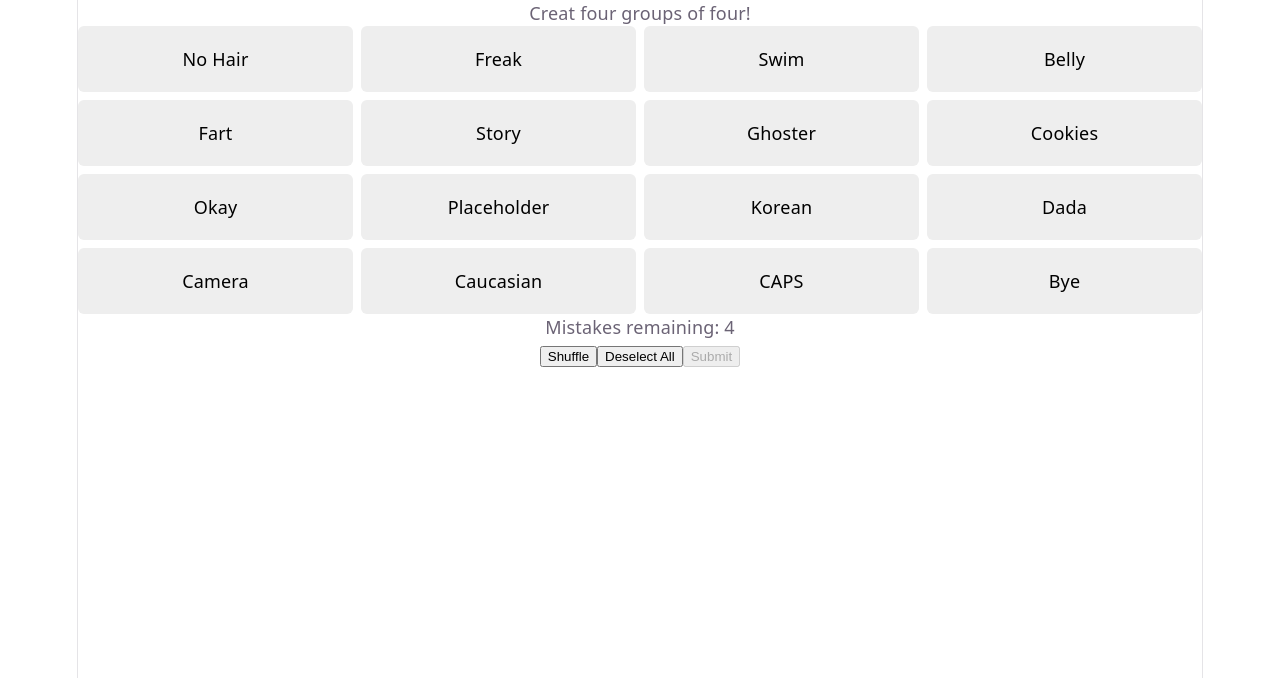
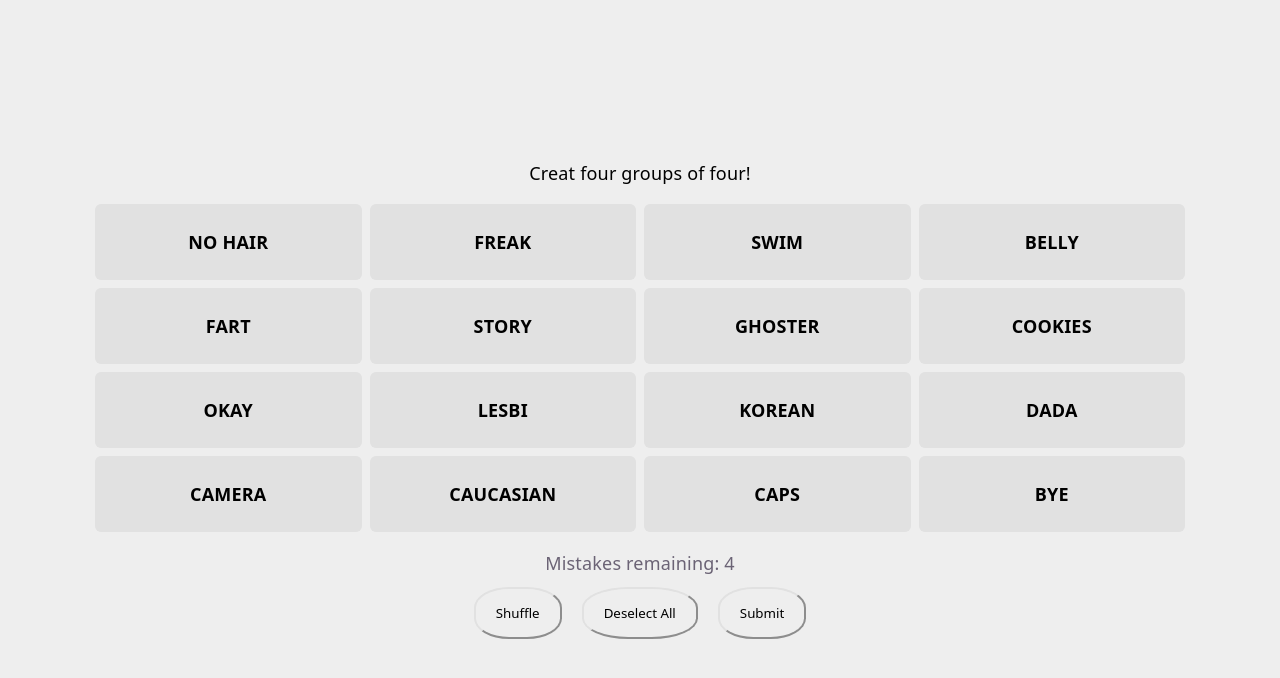
Before and after one commit to cindylemon/chw-connections, a React (Vite) app in the folder my-react-app/: page / in a window 1280 px wide. Shown: the top 678 px of the page. Built offline with nearby package versions, Linux system fonts and the light colour scheme.

Commit message:
looks more like the original now

```diff
--- a/my-react-app/src/App.css
+++ b/my-react-app/src/App.css
@@ -1,18 +1,54 @@
+body {
+  background-color: #eee;
+  margin: 0;
+  display: flex;
+  justify-content: center;
+  align-items: center;
+  padding-top: 20vh;
+}
+
 .board {
+  top: 50%;
   display: grid;
   grid-template-columns: repeat(4, 1fr);
   gap: 8px;
+  border-radius: 6px;
+  font-weight: 800;
+  color: black;
+  padding: 1rem;
 }
 
 .tile {
-  padding: 20px;
+  padding: 25px;
   text-align: center;
-  background: #eee;
+  background: #e1e1e1;
   border-radius: 6px;
   cursor: pointer;
   color: black;
+
+  margin: 0;
 }
 
 .tile.selected {
-  background-color: green;
+  background-color: gray;
+
+  margin: 0;
 }
+
+button {
+  background-color: #eee;
+  color: black;
+  font-family: var(--heading);
+  box-shadow: none;
+  border-radius: 40%;
+  cursor: pointer;
+  padding: 15px;
+  padding-left: 20px;
+  padding-right: 20px;
+  margin: 10px;
+  border-color: #e1e1e1;
+}
+
+.text {
+  color: black;
+}
--- a/my-react-app/src/App.jsx
+++ b/my-react-app/src/App.jsx
@@ -88,7 +88,7 @@ function App() {
         ))}
       </div>
 
-      <p className="text">
+      <p className="mistakes">
         Mistakes remaining: {mistakes}
       </p>
       <div className='button-holder'>
--- a/my-react-app/src/index.css
+++ b/my-react-app/src/index.css
@@ -30,26 +30,6 @@
   }
 }
 
-@media (prefers-color-scheme: dark) {
-  :root {
-    --text: #9ca3af;
-    --text-h: #f3f4f6;
-    --bg: #16171d;
-    --border: #2e303a;
-    --code-bg: #1f2028;
-    --accent: #c084fc;
-    --accent-bg: rgba(192, 132, 252, 0.15);
-    --accent-border: rgba(192, 132, 252, 0.5);
-    --social-bg: rgba(47, 48, 58, 0.5);
-    --shadow:
-      rgba(0, 0, 0, 0.4) 0 10px 15px -3px, rgba(0, 0, 0, 0.25) 0 4px 6px -2px;
-  }
-
-  #social .button-icon {
-    filter: invert(1) brightness(2);
-  }
-}
-
 body {
   margin: 0;
 }
@@ -59,7 +39,6 @@ body {
   max-width: 100%;
   margin: 0 auto;
   text-align: center;
-  border-inline: 1px solid var(--border);
   min-height: 100svh;
   display: flex;
   flex-direction: column;
--- a/my-react-app/src/tiles.js
+++ b/my-react-app/src/tiles.js
@@ -1,8 +1,8 @@
 export const tiles = {
   categories: [
-    { name: "Hunter, starts with C", color: "#f9df6d", words: ["CAPS", "Cookies", "Camera", "Caucasian"] },
-    { name: "Felicia", color: "#a0c35a", words: ["Belly", "Swim", "Dada", "Bye"] },
-    { name: "Kelly, with an O in it", color: "#b0c4ef", words: ["Ghoster", "Korean", "No Hair", "Story"] },
-    { name: "___jin", color: "#ba81c5", words: ["Freak", "Placeholder", "Okay", "Fart"] },
+    { name: "Hunter, starts with C", color: "#f9df6d", words: ["CAPS", "COOKIES", "CAMERA", "CAUCASIAN"] },
+    { name: "Felicia", color: "#a0c35a", words: ["BELLY", "SWIM", "DADA", "BYE"] },
+    { name: "Kelly, with an O in it", color: "#b0c4ef", words: ["GHOSTER", "KOREAN", "NO HAIR", "STORY"] },
+    { name: "___jin", color: "#ba81c5", words: ["FREAK", "LESBI", "OKAY", "FART"] },
   ]
 }
```
